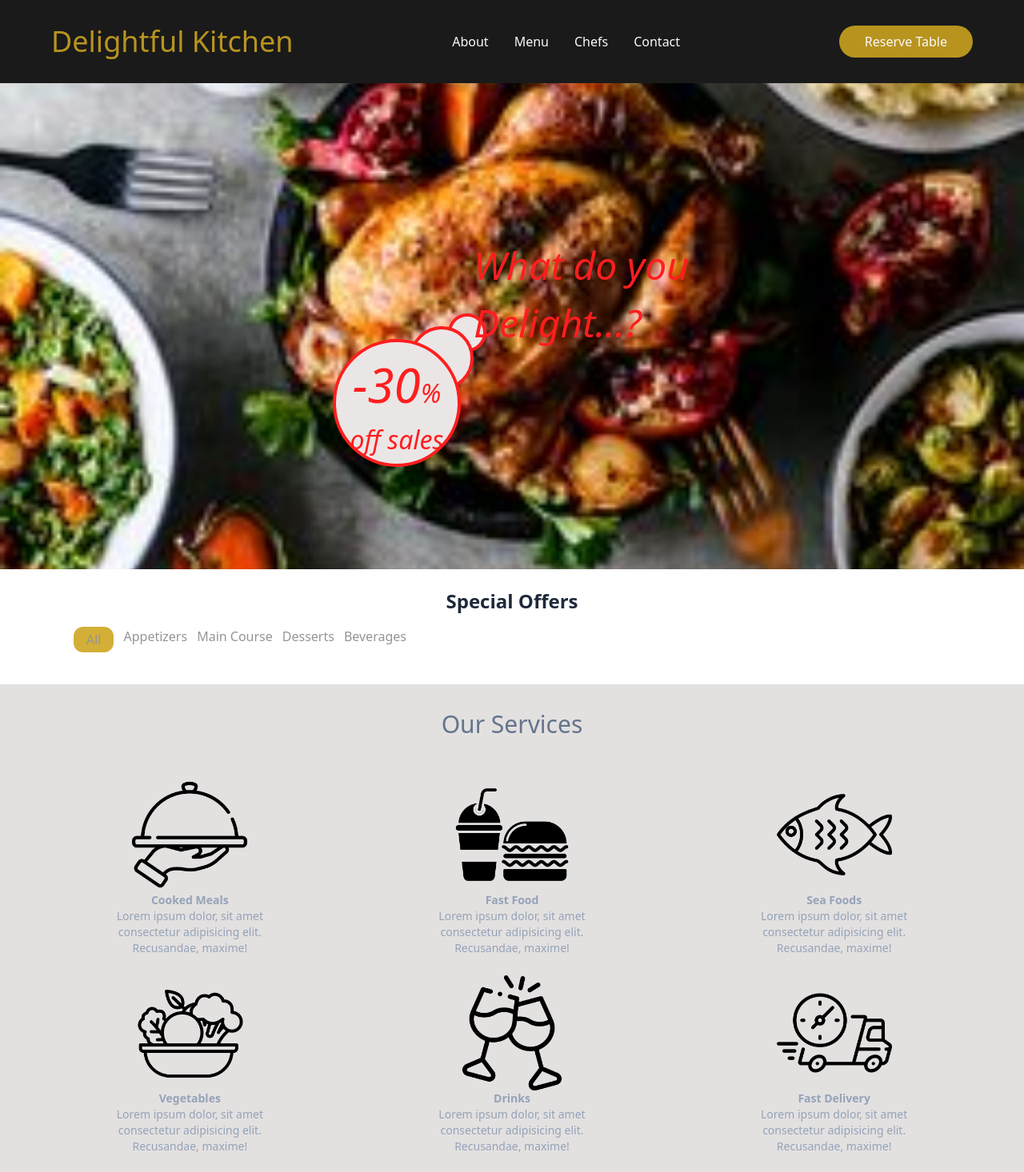
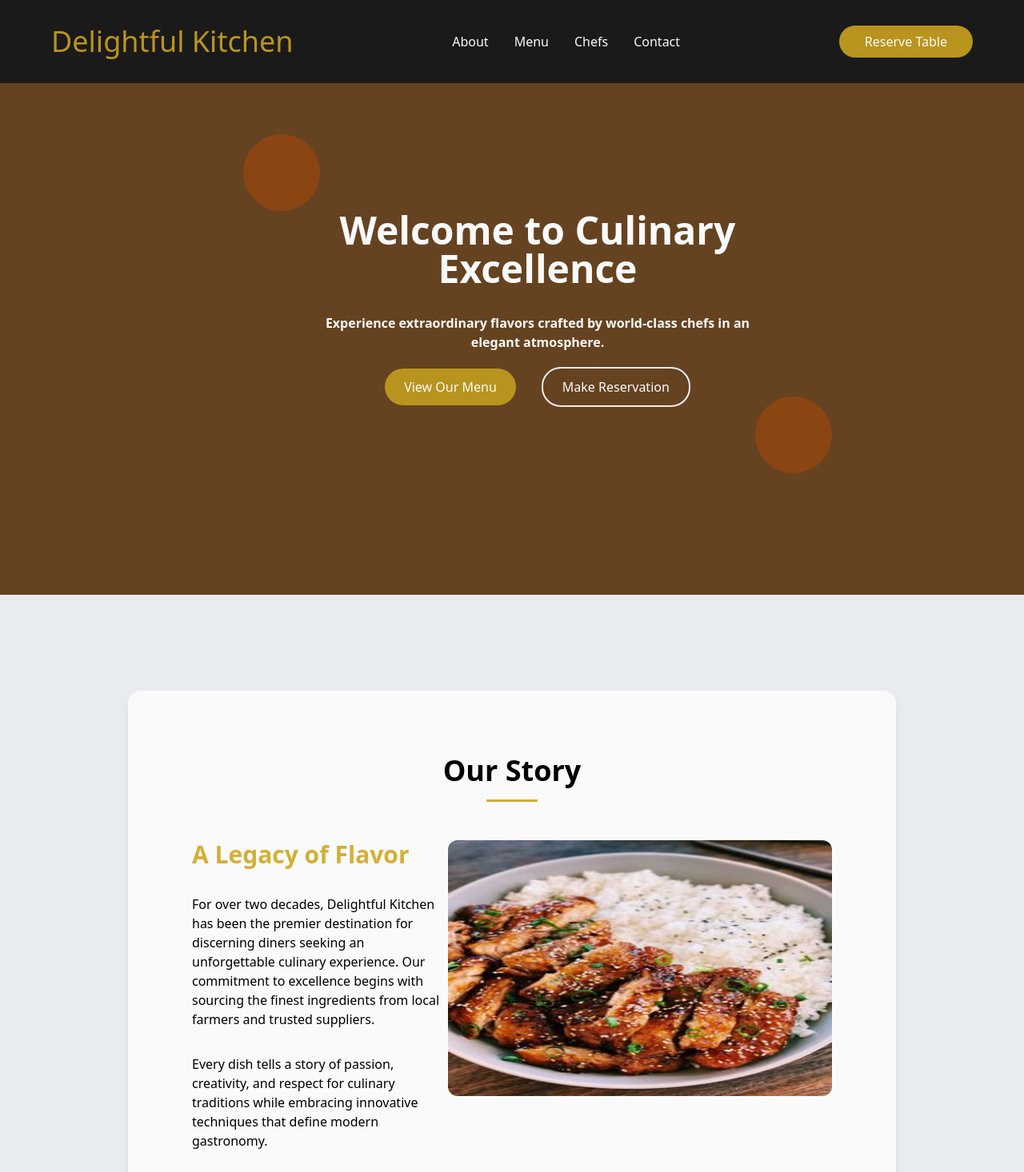
Before and after one commit to odehsamuel/delight-restuarant, a React (Create React App) app: page / in a window 1280 px wide. Shown: the top 1466 px of the page at 80% size. Built offline with nearby package versions, Linux system fonts and the light colour scheme; grey boxes are pictures that could not be loaded.

Commit message:
made changes on the hero image and added the story section

```diff
--- a/src/assets/main.css
+++ b/src/assets/main.css
@@ -6,13 +6,16 @@ main {
   background: #e3e0e0;
 }
 
-.content-container {
-    height: 38rem;
-    background: url(images/dishes.jpg);
-    background-repeat: no-repeat;
-    background-size: cover;
-    background-position: center;
+.hero-section {
+  height: 40rem;
+  background: var(--brown-dark);
+  /* background-repeat: no-repeat; */
+  /* background-size: cover; */
+  /* background-position: center; */
+  margin-bottom: rem;
   position: relative;
+  top: 6.5rem;
+  z-index: 1;
 }
 
 .content-header {
@@ -80,7 +83,6 @@ main {
   font-size: 2.5rem;
 }
 
-
 .categories {
   display: flex;
   list-style: none;
@@ -121,7 +123,7 @@ main {
 .services-container {
   border: 0.25rem solid #0a1f74;
   border-radius: 8px;
-    padding: 0.30rem;
+  padding: 0.3rem;
 }
 
 .services-container .dish-container {
@@ -145,15 +147,15 @@ main {
   background: #ff1e1e;
   color: #ebe6e6;
   padding: 0.25rem 0.35rem;
-    font-size: 0.70rem;
+  font-size: 0.7rem;
 }
 
 .services-container .dish-container:hover,
 .services-container .dish-container:active {
-    border: 0.20rem solid #ff1e1e;
+  border: 0.2rem solid #ff1e1e;
 }
 
-.dish-details{
+.dish-details {
   background: rgba(255, 128, 37, 0.93);
   text-align: center;
   margin-top: -0.25rem;
@@ -230,7 +232,8 @@ main {
   text-align: center;
 }
 
-.chef-description, .chef-name {
+.chef-description,
+.chef-name {
   color: #201e1e;
   margin-top: 0.5rem;
 }
@@ -247,7 +250,7 @@ main {
   margin: 3rem auto;
 }
 
-.chef-position{
+.chef-position {
   color: #959595;
   margin: 0.25rem 0;
   font-size: 0.9rem;
@@ -296,8 +299,7 @@ main {
   display: block;
 }
 
-
-@media (min-width : 40rem) {
+@media (min-width: 40rem) {
   .discount__announcer {
     height: 10rem;
     width: 10rem;
@@ -375,7 +377,7 @@ main {
   }
 }
 
-@media(min-width : 60rem) {
+@media (min-width: 60rem) {
   .chefs__container {
     width: 50rem;
   }
--- a/src/assets/shared.css
+++ b/src/assets/shared.css
@@ -40,13 +40,12 @@
   --spicy-text: #721c24;
 
   /* Gradients */
+  --gold-gradient: linear-gradient(135deg, #d4af37, #b8941f);
+  --food-gradient: linear-gradient(135deg, #8b4513, #d4af37);
+  --dark-gradient: linear-gradient(135deg, #2c2c2c, #1a1a1a);
 }
 
-/* *{
-    margin: 0;
-    padding: 0;
-}
-
+/*
 body{
     background-image: url(/images/main.jpg);
     background-repeat: no-repeat;
@@ -55,95 +54,6 @@ body{
     height: 50vh;
     font-family: sans-serif;
     color: aliceblue;
-}
-
-.Logo{
-    display: flex;
-    justify-content: baseline;
-    align-items: center;
-    font-family: 'italianno', sans-serif;
-    text-decoration: none;
-    color: aliceblue;
-}
-
-.Logo img{
-    margin: 0 0.25rem 0 0.25rem;
-    width: 2.5rem;
-    height: 2.25rem;
-    mix-blend-mode: color-burn;
-}
-
-.nav-items{
-    display: flex;
-    justify-content: space-between;
-    align-items: center;
-    margin: 2rem;
-}
-
-.navigations{
-    display: flex;
-    justify-content: space-between;
-    align-items: center;
-}
-
-.navigations p,.service-dropdown{
-    margin-right: 2rem;
-}
-
-.navigations p{
-    padding: 0.5rem;
-}
-
-.navigations p:hover, .service-dropdown:hover{
-    background-color: rgb(214, 212, 212);
-    border-radius: 8px;
-    color: rgb(43, 42, 42);
-}
-
-.service-dropdown{
-    display: flex;
-    justify-content: baseline;
-    align-items: center;
-}
-
-.service-dropdown p{
-    margin-right: 0;
-}
-
-.service-dropdown img{
-    width: 1.25rem;
-    height: 1.25rem;
-}
-
-.services{
-    display: none;
-    flex-direction: column;
-    position: absolute;
-    top: 4.5rem;
-    left: 25rem;
-}
-
-.services li{
-    margin-top: 0.5rem;
-}
-
-.nav-items button{
-    padding: 0.5rem;
-    border-radius: 8px;
-    border: none;
-    background-color: rgb(214, 212, 212);
-}
-
-.nav-items button:hover{
-    background-color: rgb(172, 161, 161);
-}
-
-aside img{
-    mix-blend-mode: color-burn;
-    color: brown;
-    position: absolute;
-    top: 20rem;
-    left: 45%;
 } */
 
 /* =================================================== */
--- a/src/components/NavBar.jsx
+++ b/src/components/NavBar.jsx
@@ -14,7 +14,7 @@ function NavBar() {
     <>
       {/* {openSidebar && <Sidebar closeModal={() => setOpensidebar(false)} />}
       {opened && <RegModal name={title} closeModal={() => setOpened(false)} />} */}
-      <nav className="bg-dark-secondary flex justify-between px-16 py-8 w-full">
+      <nav className="bg-dark-secondary z-10 flex fixed justify-between px-16 py-8 w-full">
         <Link to="/" className="">
           <h3 className="text-gold-secondary text-4xl">Delightful Kitchen</h3>
           {/* <i className="fa fa-cutlery logo fa-2x" aria-hidden="true"></i> */}
--- /dev/null
+++ b/src/components/Story.jsx
@@ -0,0 +1,47 @@
+import React from "react";
+import ChineseRecipe from "../assets/images/b37299c474375bdf7c979d11caaa8917.jpg";
+
+function Story() {
+  return (
+    <div className="bg-gray-border py-36">
+      <div className="bg-gray-white rounded-2xl shadow-lg px-20 py-20 w-3/4 mx-auto mt-20">
+        <div className="text-center pb-12">
+          <h3 className="text-4xl font-bold">Our Story</h3>
+          <p className="mx-auto w-16 h-[3px] bg-gold-primary mt-4"></p>
+        </div>
+        <div className="flex justify-between pb-24">
+          <div className="rest-story w-1/2">
+            <h3 className="text-3xl text-gold-primary font-bold">
+              A Legacy of Flavor
+            </h3>
+            <p className="pt-8">
+              For over two decades, Delightful Kitchen has been the premier
+              destination for discerning diners seeking an unforgettable
+              culinary experience. Our commitment to excellence begins with
+              sourcing the finest ingredients from local farmers and trusted
+              suppliers.
+            </p>
+            <p className="pt-8">
+              Every dish tells a story of passion, creativity, and respect for
+              culinary traditions while embracing innovative techniques that
+              define modern gastronomy.
+            </p>
+            <p className="pt-8">
+              Lorem ipsum dolor sit amet consectetur adipisicing elit. Excepturi
+              libero rerum qui quam inventore tempora sequi laboriosam rem
+              quaerat quibusdam!
+            </p>
+          </div>
+          <img
+            src={ChineseRecipe}
+            //   src=""
+            alt="restaurant interiror photo"
+            className="rounded-xl contain min-w-[30rem] h-[20rem]"
+          />
+        </div>
+      </div>
+    </div>
+  );
+}
+
+export default Story;
--- a/src/pages/Home.jsx
+++ b/src/pages/Home.jsx
@@ -5,13 +5,14 @@ import NavBar from "../components/NavBar";
 import Footer from "../components/Footer";
 import Services from "./Services";
 import Reservation from "../components/Reservation";
+import Story from "../components/Story";
 
 function Home() {
   return (
-    <div>
-      <NavBar/>
+    <div className="bg-gray-background">
+      <NavBar />
       <section>
-        <div className="content-container">
+        {/* <div className="content-container">
           <div className="content-header">
             <div className="discount__loading-2"></div>
             <div className="discount__loading-1"></div>
@@ -22,14 +23,38 @@ function Home() {
             </div>
             <h1 className="content-header-title">What do you Delight...?</h1>
           </div>
+        </div> */}
+        <div className="hero-section">
+          <div className="text-gray-white mx-auto py-[4rem] w-[42rem]">
+            <p className="bg-[var(--brown-warm)] rounded-full h-24 w-24"></p>
+            <div className="text-center w-[36rem] mx-auto ml-20">
+              <h3 className="text-5xl font-bold">
+                Welcome to Culinary Excellence
+              </h3>
+              <p className="py-8 font-bold">
+                Experience extraordinary flavors crafted by world-class chefs in
+                an elegant atmosphere.
+              </p>
+              <p>
+                <span className="bg-gold-secondary text-gray-white rounded-3xl px-6 py-3 mr-4">
+                  View Our Menu
+                </span>
+                <span className="border-2 border-gray-border text-gray-white rounded-3xl px-6 py-3 ml-4">
+                  Make Reservation
+                </span>
+              </p>
+            </div>
+            <p className="bg-[var(--brown-warm)] rounded-full h-24 w-24 ml-[40rem]"></p>
+          </div>
         </div>
       </section>
+      <Story />
       <SpecialOffers />
-      <Services/>
+      <Services />
       <ChefList />
-      <Reservation/>
+      <Reservation />
       <Newsletter />
-      <Footer/>
+      <Footer />
     </div>
   );
 }
--- a/tailwind.config.js
+++ b/tailwind.config.js
@@ -25,11 +25,6 @@ module.exports = {
           charcoal: "#2c2c2c",
           "rich-black": "#1a1a1a",
         },
-        background: {
-          "gold-gradient": "linear-gradient(135deg, #d4af37, #b8941f)",
-          "food-gradient": "linear-gradient(135deg, #8b4513 , #d4af37)",
-          "dark-gradient": "linear-gradient(135deg, #2c2c2c , #1a1a1a)",
-        },
       },
       backgroundImage: {
         "gold-gradient": "linear-gradient(135deg, #d4af37, #b8941f)",
```
Lines whose indentation alone changed are shown as unchanged.
